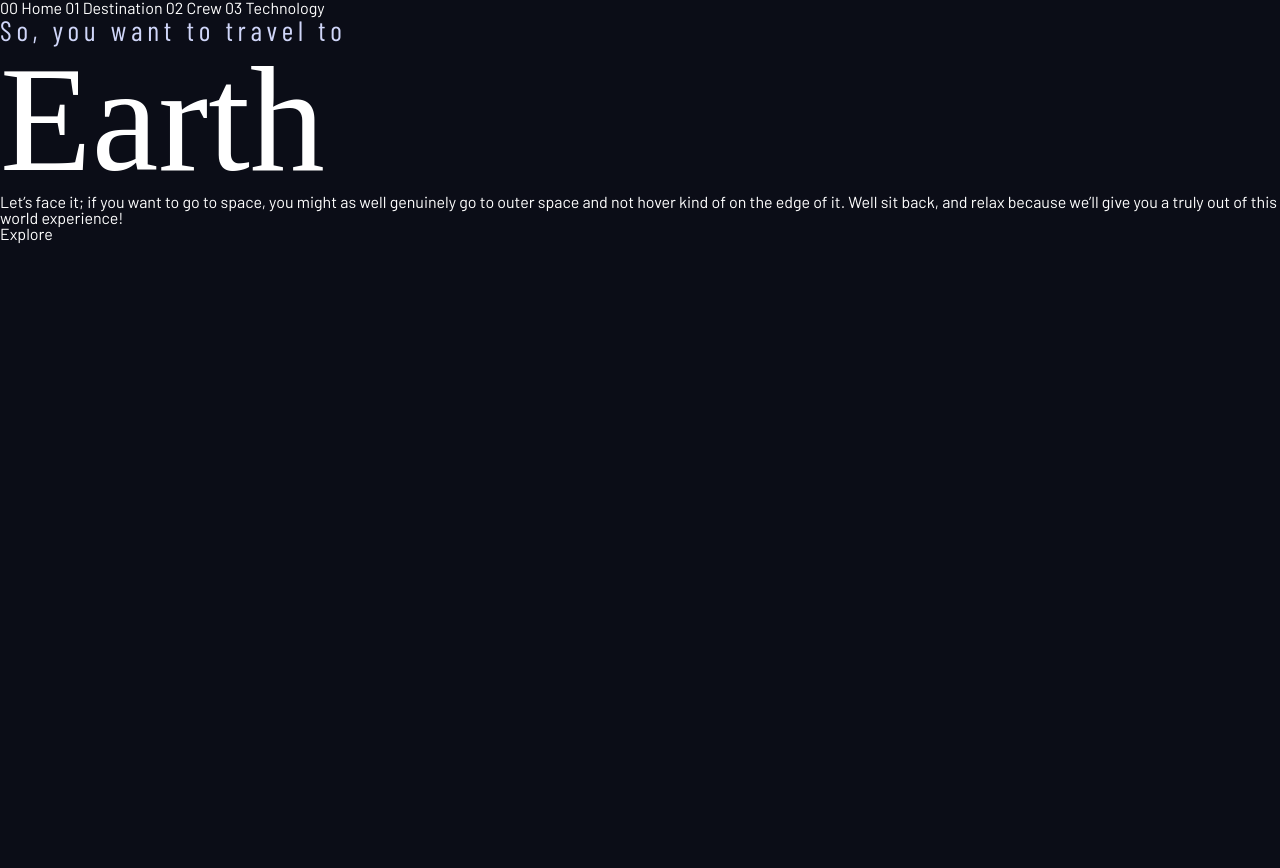
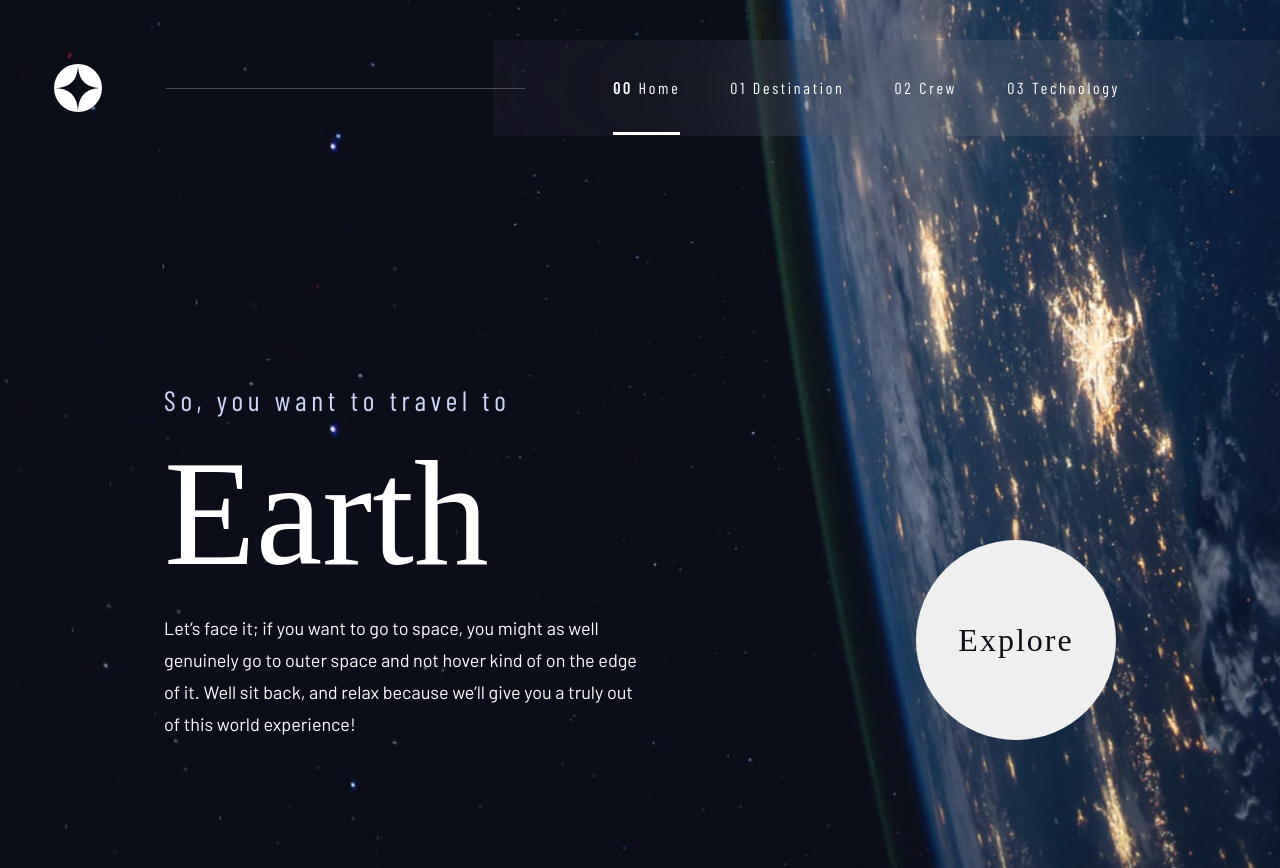
Before and after one commit to arijit-malakar/space-tourism-website, a React (Vite) app: page / in a window 1280 px wide. Before the commit the page ends 800 px from the top, so only its background shows below. Built offline with nearby package versions, Linux system fonts and the light colour scheme; a web font is replaced by a local one.

Commit message:
Added home layout and styling for desktop

```diff
--- /dev/null
+++ b/src/@types/svgTypes.d.ts
@@ -0,0 +1,4 @@
+declare module "*.svg" {
+  const content: string;
+  export default content;
+}
--- a/src/App.tsx
+++ b/src/App.tsx
@@ -1,20 +1,53 @@
 const App = () => {
   return (
     <>
-      <header>
-        <nav>00 Home 01 Destination 02 Crew 03 Technology</nav>
+      <header className="header">
+        <img src="../src/assets/shared/logo.svg" alt="logo-img" />
+        <div className="header-divider"></div>
+        <nav className="nav">
+          <ul className="nav-list">
+            <li>
+              <a className="nav-text active" href="#">
+                <strong>00</strong> Home
+              </a>
+            </li>
+            <li>
+              <a className="nav-text" href="#">
+                01 Destination
+              </a>
+            </li>
+            <li>
+              <a className="nav-text" href="#">
+                02 Crew
+              </a>
+            </li>
+            <li>
+              <a className="nav-text" href="#">
+                03 Technology
+              </a>
+            </li>
+          </ul>
+        </nav>
       </header>
       <main>
-        <h5>So, you want to travel to</h5>
-        <h1>Earth</h1>
-        <p>
-          Let’s face it; if you want to go to space, you might as well genuinely
-          go to outer space and not hover kind of on the edge of it. Well sit
-          back, and relax because we’ll give you a truly out of this world
-          experience!
-        </p>
+        <div className="container">
+          <div className="col">
+            <h5 className="mb-24">So, you want to travel to</h5>
+            <h1 className="mb-24">Earth</h1>
+            <p>
+              Let’s face it; if you want to go to space, you might as well
+              genuinely go to outer space and not hover kind of on the edge of
+              it. Well sit back, and relax because we’ll give you a truly out of
+              this world experience!
+            </p>
+          </div>
+          <div className="col">
+            <div className="btn-wrapper">
+              <button className="btn btn-main">Explore</button>
+            </div>
+          </div>
+        </div>
       </main>
-      Explore
     </>
   );
 };
--- a/src/index.css
+++ b/src/index.css
@@ -1,3 +1,10 @@
+/*
+  SPACING SYSTEM (px)
+  2 / 4 / 8 / 12 / 16 / 24 / 32 / 48 / 64 / 80 / 96 / 128
+  FONT SIZE SYSTEM (px)
+  10 / 12 / 14 / 16 / 18 / 20 / 24 / 30 / 36 / 44 / 52 / 62 / 74 / 86 / 98
+*/
+
 :root {
   --color-white: #ffffff;
   --color-black: #0b0d17;
@@ -17,9 +24,20 @@
 
 body {
   color: var(--color-white);
-  background-color: var(--color-black);
   font-family: var(--font-body-text);
   line-height: 1;
+  background: url("./assets/home/background-home-desktop.jpg");
+  background-size: cover;
+}
+
+strong {
+  font-weight: 700;
+}
+
+a:link,
+a:visited {
+  text-decoration: none;
+  color: var(--color-white);
 }
 
 h1,
@@ -63,8 +81,100 @@ h5 {
   letter-spacing: 2.35px;
 }
 
+p {
+  font-size: 1.125rem;
+  line-height: 32px;
+}
+
 .nav-text {
   font-size: 1rem;
   font-family: var(--font-heading-condensed);
   letter-spacing: 2.7px;
 }
+
+/* Utility Classes */
+
+.mb-24 {
+  margin-bottom: 1.5rem !important;
+}
+
+/* Buttons */
+
+.btn-main {
+  width: 200px;
+  height: 200px;
+  border: unset;
+  border-radius: 50%;
+  color: var(--color-black);
+  font-size: 2rem;
+  font-family: var(--font-heading);
+  letter-spacing: 2px;
+}
+
+/* Header */
+
+.header {
+  display: flex;
+  align-items: center;
+  justify-content: space-between;
+  margin-top: 2.5rem;
+  margin-left: 3.4rem;
+}
+
+.header-divider {
+  height: 1px;
+  width: 100%;
+  margin-left: 4rem;
+  margin-right: -2rem;
+  background-color: var(--color-white);
+  opacity: 0.25;
+  z-index: 1;
+}
+
+/* Navigation */
+
+.nav {
+  padding: 2.5rem 10rem 2.5rem 7.5rem;
+  background-color: rgba(255, 255, 255, 0.04);
+  backdrop-filter: blur(81.55px);
+}
+
+.nav-list {
+  list-style: none;
+  display: flex;
+  gap: 3.125rem;
+  text-wrap: nowrap;
+}
+
+.nav .nav-text:link {
+  padding-bottom: calc(2.5rem - 5px);
+}
+
+.nav .nav-text:hover {
+  border-bottom: 3px solid rgba(255, 255, 255, 0.5);
+}
+
+.nav .nav-text:active {
+  border-bottom: 3px solid rgb(255, 255, 255);
+}
+
+.nav-text.active {
+  border-bottom: 3px solid rgb(255, 255, 255);
+}
+
+/* Landing Page - Content */
+.container {
+  display: flex;
+  margin: 15.625rem 10.25rem 8rem;
+}
+
+.col {
+  width: 50%;
+}
+
+.btn-wrapper {
+  height: 100%;
+  display: flex;
+  align-items: end;
+  justify-content: end;
+}
```
